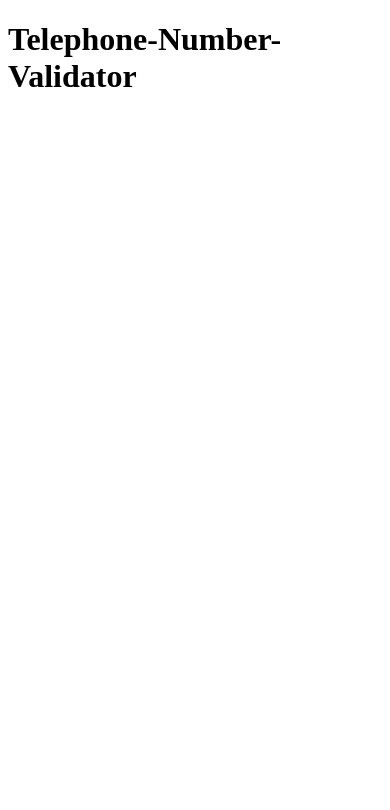
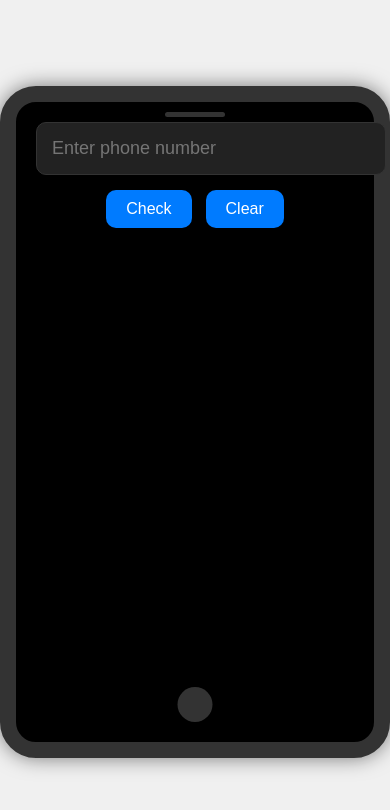
Before and after one commit to AlyAtalla/Telephone-Number-Validator, a plain HTML site: page index.html in a window 390 px wide. Drawn offline with Linux system fonts and the light colour scheme.

Commit message:
Implement phone number validation functionality with UI and styling

```diff
--- a/index.html
+++ b/index.html
@@ -1,12 +1,18 @@
 <!DOCTYPE html>
 <html lang="en">
 <head>
-  <meta charset="UTF-8">
-  <meta name="viewport" content="width=device-width, initial-scale=1.0">
-  <title>Telephone-Number-Validator</title>
+    <meta charset="UTF-8">
+    <meta name="viewport" content="width=device-width, initial-scale=1.0">
+    <title>Phone Number Validator</title>
+    <link rel="stylesheet" href="style.css">
 </head>
 <body>
-  <h1>
-    Telephone-Number-Validator
-  </h1></body>
+    <div class="phone-screen">
+        <input type="text" id="user-input" placeholder="Enter phone number">
+        <button id="check-btn">Check</button>
+        <button id="clear-btn">Clear</button>
+        <div id="results-div"></div>
+    </div>
+    <script src="script.js"></script>
+</body>
 </html>
--- a/script.js
+++ b/script.js
@@ -0,0 +1,32 @@
+document.getElementById('check-btn').addEventListener('click', function() {
+  const userInput = document.getElementById('user-input').value;
+  const resultsDiv = document.getElementById('results-div');
+
+  if (!userInput) {
+      alert('Please provide a phone number');
+      return;
+  }
+
+  const validPatterns = [
+      /^1 \d{3}-\d{3}-\d{4}$/,
+      /^1 \(\d{3}\) \d{3}-\d{4}$/,
+      /^\d{10}$/,
+      /^\d{3}-\d{3}-\d{4}$/,
+      /^\(\d{3}\)\d{3}-\d{4}$/,
+      /^1\(\d{3}\)\d{3}-\d{4}$/,
+      /^1 \d{3} \d{3} \d{4}$/
+  ];
+
+  const isValid = validPatterns.some(pattern => pattern.test(userInput));
+
+  if (isValid) {
+      resultsDiv.textContent = `Valid US number: ${userInput}`;
+  } else {
+      resultsDiv.textContent = `Invalid US number: ${userInput}`;
+  }
+});
+
+document.getElementById('clear-btn').addEventListener('click', function() {
+  document.getElementById('results-div').textContent = '';
+  document.getElementById('user-input').value = '';
+});
--- a/style.css
+++ b/style.css
@@ -0,0 +1,78 @@
+body {
+  display: flex;
+  justify-content: center;
+  align-items: center;
+  height: 100vh;
+  background-color: #f0f0f0;
+  margin: 0;
+}
+
+.phone-screen {
+  background-color: #000;
+  border: 16px solid #333;
+  border-radius: 36px;
+  padding: 20px;
+  box-shadow: 0 0 20px rgba(0, 0, 0, 0.5);
+  width: 320px;
+  height: 600px;
+  text-align: center;
+  color: #fff;
+  position: relative;
+}
+
+.phone-screen::before {
+  content: '';
+  display: block;
+  width: 60px;
+  height: 5px;
+  background: #333;
+  border-radius: 10px;
+  position: absolute;
+  top: 10px;
+  left: 50%;
+  transform: translateX(-50%);
+}
+
+.phone-screen::after {
+  content: '';
+  display: block;
+  width: 35px;
+  height: 35px;
+  background: #333;
+  border-radius: 50%;
+  position: absolute;
+  bottom: 20px;
+  left: 50%;
+  transform: translateX(-50%);
+}
+
+#user-input {
+  width: 100%;
+  padding: 15px;
+  margin-bottom: 10px;
+  border: 1px solid #333;
+  border-radius: 10px;
+  font-size: 18px;
+  background-color: #222;
+  color: #fff;
+}
+
+button {
+  padding: 10px 20px;
+  margin: 5px;
+  border: none;
+  border-radius: 10px;
+  background-color: #007bff;
+  color: #fff;
+  font-size: 16px;
+  cursor: pointer;
+}
+
+button:hover {
+  background-color: #0056b3;
+}
+
+#results-div {
+  margin-top: 10px;
+  font-size: 16px;
+}
```
